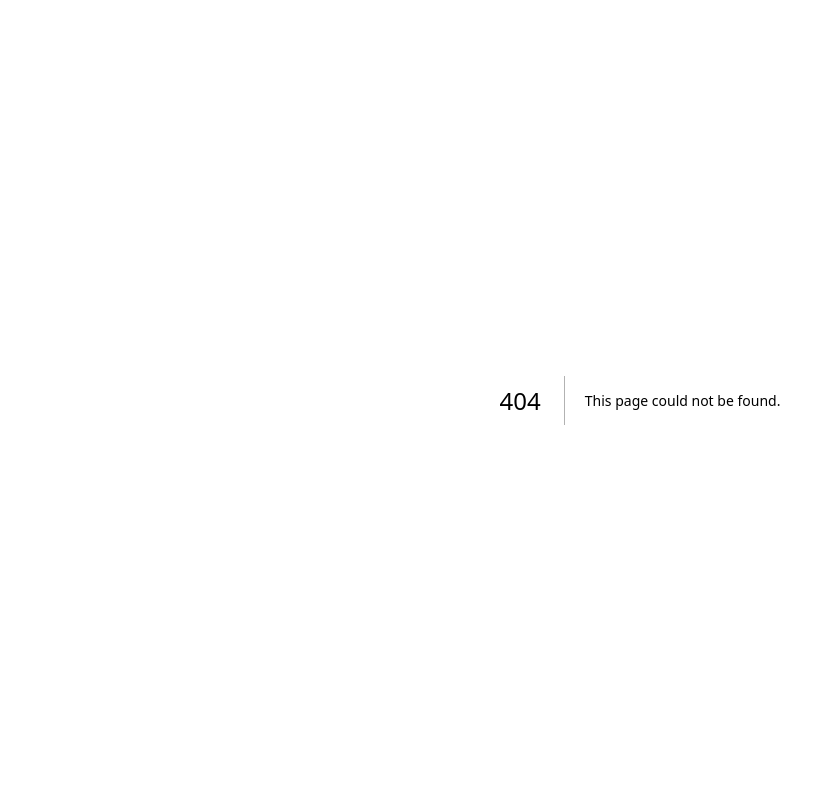
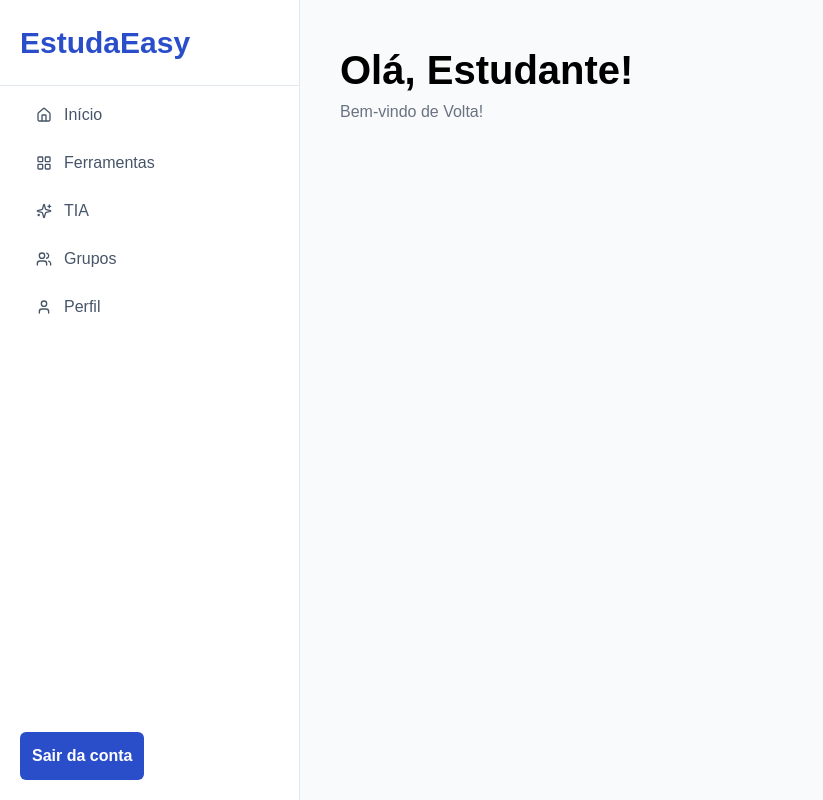
Before and after one commit to EstudaEasy/estuda-easy-front, a Next.js app: page /home in a window 1280 px wide. Before the commit this address had no page. Shown: the whole page, without its empty margins (0-823 px from the left). Built offline with nearby package versions, Linux system fonts and the light colour scheme; no server answers; sample sign-in values are in the browser's storage.

Commit message:
feat: Adicao homepage

```diff
--- a/package.json
+++ b/package.json
@@ -12,8 +12,8 @@
     "axios": "^1.13.2",
     "jwt-decode": "^4.0.0",
     "next": "16.0.10",
-    "react": "19.2.1",
     "react-dom": "19.2.1",
+    "react-icons": "^5.5.0",
     "react-imask": "^7.6.1"
   },
   "devDependencies": {
--- a/src/app/dashboard/page.tsx
+++ b/src/app/home/page.tsx
@@ -4,6 +4,7 @@ import { useRouter } from 'next/navigation';
 import { useEffect, useState } from 'react';
 import styles from './styles.module.css';
 import UserService from '@/services/UserService';
+import Sidebar from '@/components/Sidebar/sidebar';
 
 export default function DashboardPage() {
   const router = useRouter();
@@ -40,31 +41,22 @@ export default function DashboardPage() {
     loadUserProfile();
     }, [router]);
 
-  const handleLogout = () => {
-    localStorage.clear();
-    router.push('/login');
-  };
-
   if (loading) return <div className={styles.loading}>Carregando...</div>;
 
   return (
     <div className={styles.container}>
+      <div className={styles.sidebar}>
+        <Sidebar></Sidebar>
+      </div>
       <main className={styles.card}>
-        <h1>Olá, {userData?.name || 'Estudante'}!</h1>
+        <h1 className={styles.estudante}>
+          Olá, {userData?.name || 'Estudante'}!
+        </h1>
 
-        <p className={styles.welcomeText}>
-          Parabéns! Você está logado no EstudaEasy e aqui estão seus dados cadastrados:
-        </p>
+        <h1 className={styles.welcomeText}>
+         Bem-vindo de Volta!
+        </h1>
 
-        <div className={styles.profileInfo}>
-          <p><strong>Email:</strong> {userData?.email}</p>
-          <p><strong>Telefone:</strong> {userData?.phoneNumber || 'Não informado'}</p>
-          <p><strong>Data de Nascimento:</strong> {userData?.birthdate ? new Date(userData.birthdate).toLocaleDateString('pt-BR') : 'Não informada'}</p>
-        </div>
-
-        <button onClick={handleLogout} className={styles.button}>
-          Sair da conta
-        </button>
       </main>
     </div>
   );
--- /dev/null
+++ b/src/app/home/styles.module.css
@@ -0,0 +1,27 @@
+.container {
+  display: flex;
+  min-height: 100vh;
+  background-color: #F9FAFB;
+}
+
+.card {
+  flex: 1;
+  padding: 40px;
+  display: flex;
+  flex-direction: column;
+}
+
+.estudante{
+  font-weight: bold;
+  font-size: 40px;
+  color: rgb(0, 0, 0);
+}
+
+.welcomeText{
+  margin-bottom: auto;
+  color: #6A7282;
+}
+
+.sidebar{
+  width: 300px;
+}
--- a/src/app/login/page.tsx
+++ b/src/app/login/page.tsx
@@ -34,7 +34,7 @@ export default function LoginPage() {
         if (userId) {
           localStorage.setItem('@EstudaEasy:userId', String(userId));
           alert('Login realizado com sucesso!');
-          router.push('/dashboard');
+          router.push('/home');
         } else {
           console.error("ID não encontrado dentro de decoded.user:", decoded.user);
           alert("Erro ao identificar o ID do usuário.");
--- /dev/null
+++ b/src/components/Sidebar/Item/item.tsx
@@ -0,0 +1,45 @@
+'use client'
+
+import { useRouter } from 'next/navigation';
+import { useEffect, useState } from 'react';
+import styles from './styles.module.css';
+import UserService from '@/services/UserService';
+
+import {
+    LuHouse,
+    LuLayoutGrid,
+    LuSparkles,
+    LuUsers,
+    LuUser
+  } from 'react-icons/lu';
+export default function Item() {
+  return (
+    <div className={styles.items}>
+
+      <div className={styles.item}>
+        <LuHouse />
+        <span>Início</span>
+      </div>
+
+      <div className={styles.item}>
+        <LuLayoutGrid />
+        <span>Ferramentas</span>
+      </div>
+
+      <div className={styles.item}>
+        <LuSparkles />
+        <span>TIA</span>
+      </div>
+
+      <div className={styles.item}>
+        <LuUsers/>
+        <span>Grupos</span>
+      </div>
+
+      <div className={styles.item}>
+        <LuUser />
+        <span>Perfil</span>
+      </div>
+    </div>
+  );
+}
--- /dev/null
+++ b/src/components/Sidebar/Item/styles.module.css
@@ -0,0 +1,24 @@
+.items{
+   display: flex;
+   flex-direction: column;
+}
+.item {
+    display: flex;
+    align-items: center;
+    gap: 12px;
+    padding: 12px 16px;
+    border-radius: 8px;
+    color: #475569;
+    cursor: pointer;
+    transition: all 0.2s;
+  }
+
+  .active {
+    background-color: #eff6ff;
+    color: #2563eb;
+    font-weight: 600;
+  }
+
+  .item:hover {
+    background-color: #f1f5f9;
+  }
--- /dev/null
+++ b/src/components/Sidebar/sidebar.tsx
@@ -0,0 +1,74 @@
+'use client';
+
+import { useRouter } from 'next/navigation';
+import { useEffect, useState } from 'react';
+import styles from './styles.module.css';
+import UserService from '@/services/UserService';
+import Item from './Item/item';
+
+export default function Sidebar() {
+    const router = useRouter();
+    const [userData, setUserData] = useState<any>(null);
+    const [loading, setLoading] = useState(true);
+
+    useEffect(() => {
+      const token = localStorage.getItem('@EstudaEasy:accessToken');
+      const userId = localStorage.getItem('@EstudaEasy:userId');
+
+    if (!token || !userId || userId === "undefined") {
+        console.log("Acesso negado, redirecionando...");
+        router.push('/login');
+        return;
+    }
+
+      if (!token || !userId) {
+          console.log("Acesso negado, redirecionando...");
+          router.push('/login');
+          return;
+      }
+
+      async function loadUserProfile() {
+          try {
+              const response = await UserService.getById(userId as string);
+              setUserData(response.data);
+          } catch (error) {
+              console.error("Erro na API:", error);
+          } finally {
+              setLoading(false);
+          }
+      }
+
+      loadUserProfile();
+      }, [router]);
+
+    const handleLogout = () => {
+      localStorage.clear();
+      router.push('/login');
+    };
+
+    if (loading) return <div className={styles.loading}>Carregando...</div>;
+
+  return (
+    <div className={styles.sidebarContainer}>
+      <main className={styles.topContent}>
+        <h1 className={styles.logoText}>
+          EstudaEasy
+        </h1>
+
+        <p className={styles.line}></p>
+      </main>
+
+      <div className={styles.containerItems}>
+          <div className={styles.items}>
+            <Item></Item>
+          </div>
+        </div>
+
+      <div className={styles.padding}>
+        <button onClick={handleLogout} className={styles.logoutButton}>
+          Sair da conta
+        </button>
+        </div>
+    </div>
+  );
+}
--- /dev/null
+++ b/src/components/Sidebar/styles.module.css
@@ -0,0 +1,54 @@
+.sidebarContainer {
+    background-color: #ffffff;
+    width: 300px;
+    height: 100vh;
+    border-right: 1px solid #e2e8f0;
+    display: flex;
+    flex-direction: column;
+    box-sizing: border-box;
+}
+
+.logoText{
+    font-weight:bold;
+    font-size: 30px;
+    color: #2A4ECA;
+    width: 100%;
+    overflow-wrap: break-word;
+    padding: 20px;
+    margin-right: auto;
+    font-family:Arial, Helvetica, sans-serif;
+}
+
+.line {
+    border-bottom: 1px solid #e2e8f0;
+    width: 100%;
+    margin-bottom: 5px;
+}
+
+.topContent{
+    display: flex;
+    justify-content: space-between;
+    flex-direction: column;
+}
+
+.padding{
+    padding: 20px;
+    margin-top: auto;
+}
+
+.logoutButton {
+    padding: 12px;
+    background-color: #2A4ECA;
+    color: white;
+    border: none;
+    border-radius: 6px;
+    cursor: pointer;
+    font-weight: 600;
+}
+
+.containerItems {
+    display: flex;
+    flex-direction: column;
+    gap: 10px;
+    padding: 0 20px;
+}
```
Also changed, not shown: src/app/dashboard/styles.module.css (deleted, +0 -19 lines), 1 other file (tests, documents, lock files or other folders).
